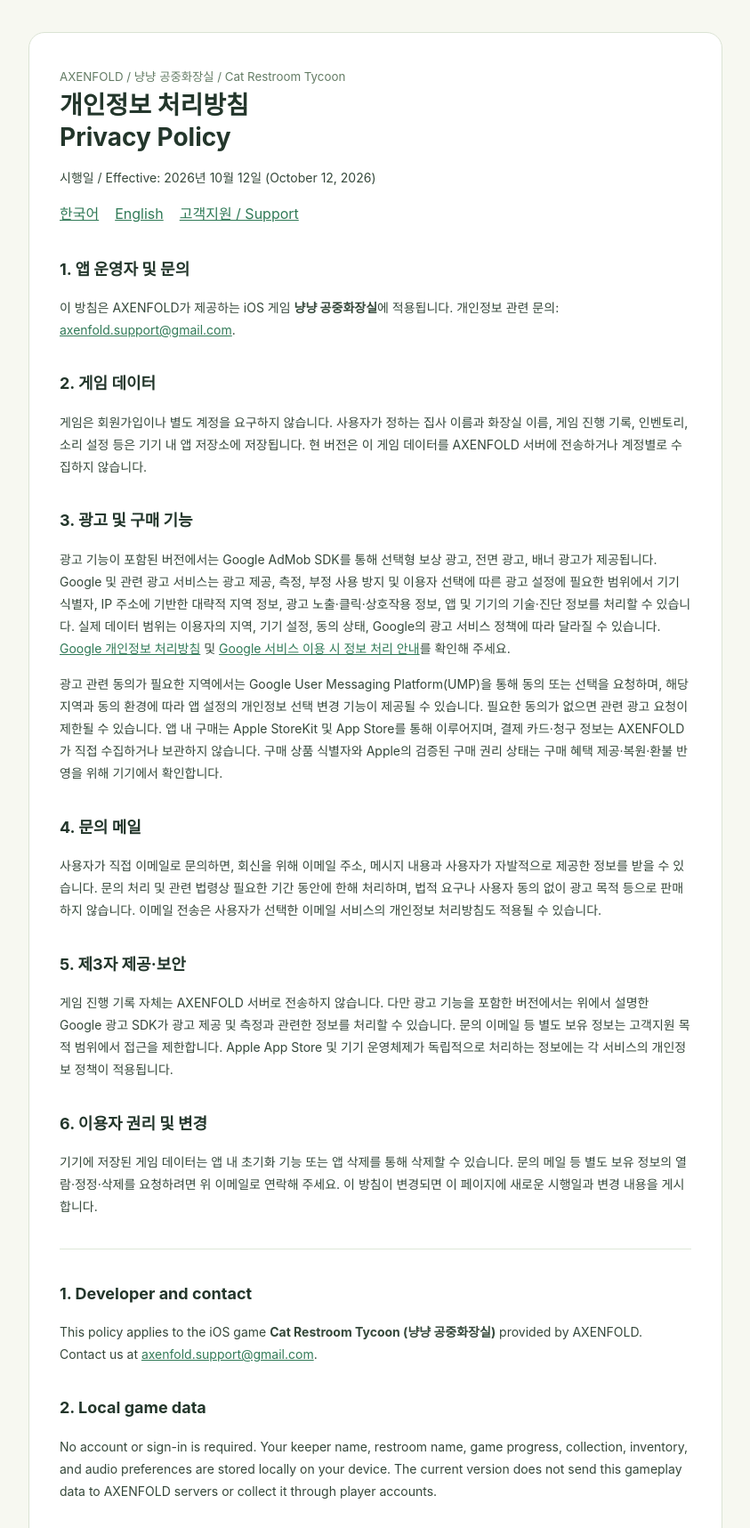
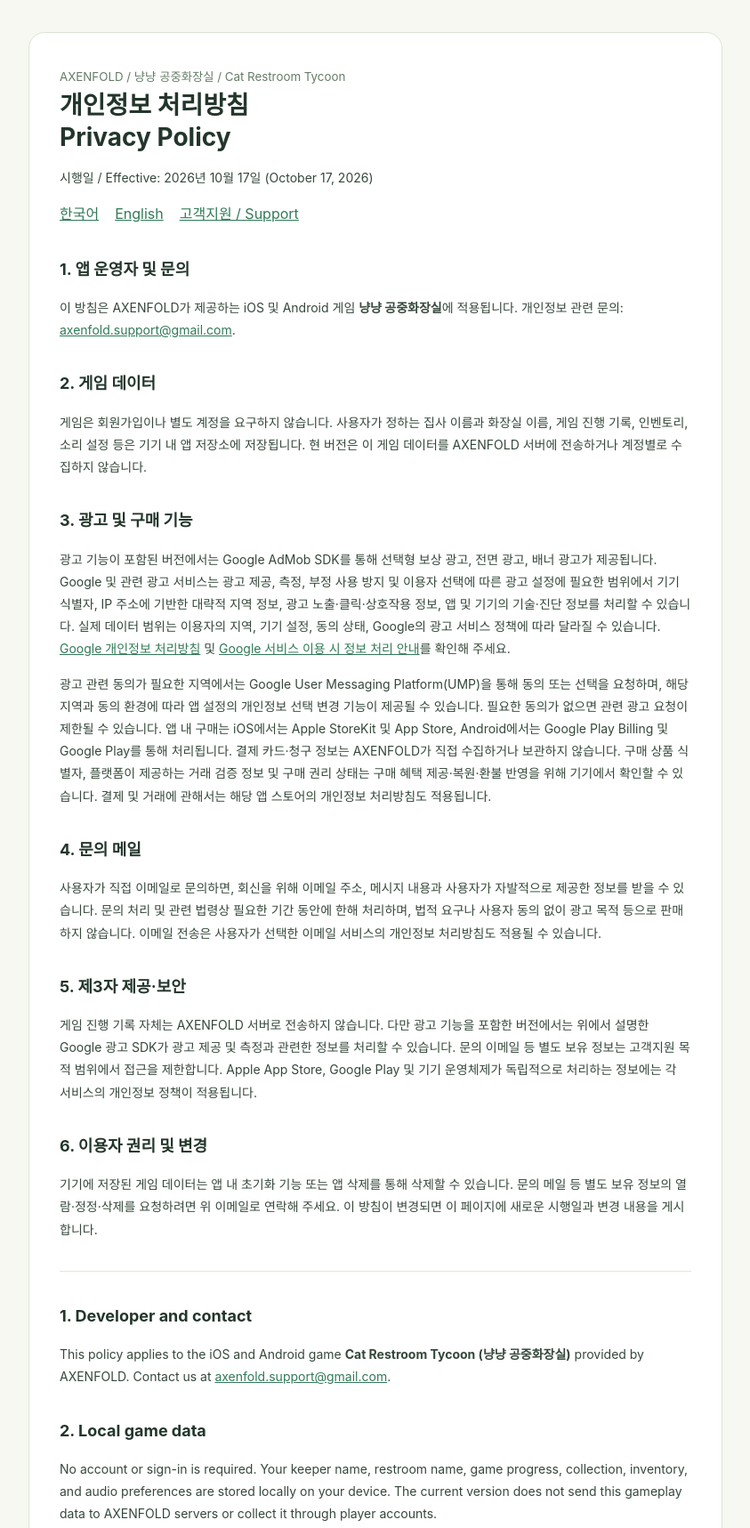
Before and after one commit to pzksfvpgnf-arch/axenfold-privacy, a plain HTML site: page cat-restroom/index.html in a window 1280 px wide. Shown: the top 1717 px of the page at 89% size, without its empty margins (218-1061 px from the left). Drawn offline with Linux system fonts and the light colour scheme.

Commit message:
Clarify iOS and Android privacy for Cat Restroom

```diff
--- a/cat-restroom/index.html
+++ b/cat-restroom/index.html
@@ -10,32 +10,32 @@
 </style></head><body><main>
 <small>AXENFOLD / 냥냥 공중화장실 / Cat Restroom Tycoon</small>
 <h1>개인정보 처리방침<br><span lang="en">Privacy Policy</span></h1>
-<p>시행일 / Effective: 2026년 10월 12일 (October 12, 2026)</p>
+<p>시행일 / Effective: 2026년 10월 17일 (October 17, 2026)</p>
 <nav><a href="#ko">한국어</a><a href="#en">English</a><a href="support/">고객지원 / Support</a></nav>
 <section id="ko">
 <h2>1. 앱 운영자 및 문의</h2>
-<p>이 방침은 AXENFOLD가 제공하는 iOS 게임 <strong>냥냥 공중화장실</strong>에 적용됩니다. 개인정보 관련 문의: <a href="mailto:axenfold.support@gmail.com">axenfold.support@gmail.com</a>.</p>
+<p>이 방침은 AXENFOLD가 제공하는 iOS 및 Android 게임 <strong>냥냥 공중화장실</strong>에 적용됩니다. 개인정보 관련 문의: <a href="mailto:axenfold.support@gmail.com">axenfold.support@gmail.com</a>.</p>
 <h2>2. 게임 데이터</h2>
 <p>게임은 회원가입이나 별도 계정을 요구하지 않습니다. 사용자가 정하는 집사 이름과 화장실 이름, 게임 진행 기록, 인벤토리, 소리 설정 등은 기기 내 앱 저장소에 저장됩니다. 현 버전은 이 게임 데이터를 AXENFOLD 서버에 전송하거나 계정별로 수집하지 않습니다.</p>
 <h2>3. 광고 및 구매 기능</h2>
 <p>광고 기능이 포함된 버전에서는 Google AdMob SDK를 통해 선택형 보상 광고, 전면 광고, 배너 광고가 제공됩니다. Google 및 관련 광고 서비스는 광고 제공, 측정, 부정 사용 방지 및 이용자 선택에 따른 광고 설정에 필요한 범위에서 기기 식별자, IP 주소에 기반한 대략적 지역 정보, 광고 노출·클릭·상호작용 정보, 앱 및 기기의 기술·진단 정보를 처리할 수 있습니다. 실제 데이터 범위는 이용자의 지역, 기기 설정, 동의 상태, Google의 광고 서비스 정책에 따라 달라질 수 있습니다. <a href="https://policies.google.com/privacy">Google 개인정보 처리방침</a> 및 <a href="https://policies.google.com/technologies/partner-sites">Google 서비스 이용 시 정보 처리 안내</a>를 확인해 주세요.</p>
-<p>광고 관련 동의가 필요한 지역에서는 Google User Messaging Platform(UMP)을 통해 동의 또는 선택을 요청하며, 해당 지역과 동의 환경에 따라 앱 설정의 개인정보 선택 변경 기능이 제공될 수 있습니다. 필요한 동의가 없으면 관련 광고 요청이 제한될 수 있습니다. 앱 내 구매는 Apple StoreKit 및 App Store를 통해 이루어지며, 결제 카드·청구 정보는 AXENFOLD가 직접 수집하거나 보관하지 않습니다. 구매 상품 식별자와 Apple의 검증된 구매 권리 상태는 구매 혜택 제공·복원·환불 반영을 위해 기기에서 확인합니다.</p>
+<p>광고 관련 동의가 필요한 지역에서는 Google User Messaging Platform(UMP)을 통해 동의 또는 선택을 요청하며, 해당 지역과 동의 환경에 따라 앱 설정의 개인정보 선택 변경 기능이 제공될 수 있습니다. 필요한 동의가 없으면 관련 광고 요청이 제한될 수 있습니다. 앱 내 구매는 iOS에서는 Apple StoreKit 및 App Store, Android에서는 Google Play Billing 및 Google Play를 통해 처리됩니다. 결제 카드·청구 정보는 AXENFOLD가 직접 수집하거나 보관하지 않습니다. 구매 상품 식별자, 플랫폼이 제공하는 거래 검증 정보 및 구매 권리 상태는 구매 혜택 제공·복원·환불 반영을 위해 기기에서 확인할 수 있습니다. 결제 및 거래에 관해서는 해당 앱 스토어의 개인정보 처리방침도 적용됩니다.</p>
 <h2>4. 문의 메일</h2>
 <p>사용자가 직접 이메일로 문의하면, 회신을 위해 이메일 주소, 메시지 내용과 사용자가 자발적으로 제공한 정보를 받을 수 있습니다. 문의 처리 및 관련 법령상 필요한 기간 동안에 한해 처리하며, 법적 요구나 사용자 동의 없이 광고 목적 등으로 판매하지 않습니다. 이메일 전송은 사용자가 선택한 이메일 서비스의 개인정보 처리방침도 적용될 수 있습니다.</p>
 <h2>5. 제3자 제공·보안</h2>
-<p>게임 진행 기록 자체는 AXENFOLD 서버로 전송하지 않습니다. 다만 광고 기능을 포함한 버전에서는 위에서 설명한 Google 광고 SDK가 광고 제공 및 측정과 관련한 정보를 처리할 수 있습니다. 문의 이메일 등 별도 보유 정보는 고객지원 목적 범위에서 접근을 제한합니다. Apple App Store 및 기기 운영체제가 독립적으로 처리하는 정보에는 각 서비스의 개인정보 정책이 적용됩니다.</p>
+<p>게임 진행 기록 자체는 AXENFOLD 서버로 전송하지 않습니다. 다만 광고 기능을 포함한 버전에서는 위에서 설명한 Google 광고 SDK가 광고 제공 및 측정과 관련한 정보를 처리할 수 있습니다. 문의 이메일 등 별도 보유 정보는 고객지원 목적 범위에서 접근을 제한합니다. Apple App Store, Google Play 및 기기 운영체제가 독립적으로 처리하는 정보에는 각 서비스의 개인정보 정책이 적용됩니다.</p>
 <h2>6. 이용자 권리 및 변경</h2>
 <p>기기에 저장된 게임 데이터는 앱 내 초기화 기능 또는 앱 삭제를 통해 삭제할 수 있습니다. 문의 메일 등 별도 보유 정보의 열람·정정·삭제를 요청하려면 위 이메일로 연락해 주세요. 이 방침이 변경되면 이 페이지에 새로운 시행일과 변경 내용을 게시합니다.</p>
 </section>
 <hr>
 <section id="en" lang="en">
 <h2>1. Developer and contact</h2>
-<p>This policy applies to the iOS game <strong>Cat Restroom Tycoon (냥냥 공중화장실)</strong> provided by AXENFOLD. Contact us at <a href="mailto:axenfold.support@gmail.com">axenfold.support@gmail.com</a>.</p>
+<p>This policy applies to the iOS and Android game <strong>Cat Restroom Tycoon (냥냥 공중화장실)</strong> provided by AXENFOLD. Contact us at <a href="mailto:axenfold.support@gmail.com">axenfold.support@gmail.com</a>.</p>
 <h2>2. Local game data</h2>
 <p>No account or sign-in is required. Your keeper name, restroom name, game progress, collection, inventory, and audio preferences are stored locally on your device. The current version does not send this gameplay data to AXENFOLD servers or collect it through player accounts.</p>
 <h2>3. Advertising and purchases</h2>
 <p>Versions with ads use the Google AdMob SDK for optional rewarded, interstitial, and banner ads. Google and its advertising partners may process device identifiers, IP-derived approximate location, ad impressions and interactions, and technical or diagnostic information for ad delivery, measurement, security, and applicable advertising choices. The specific processing depends on the region, device settings, consent status, and Google services. See <a href="https://policies.google.com/privacy">Google Privacy Policy</a> and <a href="https://policies.google.com/technologies/partner-sites">How Google uses information from partner apps</a>.</p>
-<p>Where required, we use Google's User Messaging Platform (UMP) to request privacy choices. An option to revisit privacy choices may be available in app settings when required. Ads may be restricted where consent is necessary but absent. Non-consumable purchases are handled by Apple StoreKit and the App Store. AXENFOLD does not directly collect card or billing details; the app verifies Apple purchase entitlements on-device to grant, restore, or revoke purchased features.</p>
+<p>Where required, we use Google's User Messaging Platform (UMP) to request privacy choices. An option to revisit privacy choices may be available in app settings when required. Ads may be restricted where consent is necessary but absent. Non-consumable purchases are handled through Apple StoreKit and the App Store on iOS, and through Google Play Billing and Google Play on Android. AXENFOLD does not directly collect or store payment card details. Product identifiers, platform-supplied verification information and purchase entitlements may be checked on-device to grant, restore, or revoke purchased features. Each platform store also applies its own privacy policy to payment and transaction processing.</p>
 <h2>4. Support emails</h2>
 <p>If you voluntarily contact us by email, we receive your email address, the content of your message, and other details you choose to provide to respond to your inquiry. We process this information only as necessary for support or applicable legal obligations. We do not sell it for advertising. Your email provider's privacy policy may also apply.</p>
 <h2>5. Sharing and security</h2>
```
Also changed, not shown: cat-restroom/support/index.html (+2 -2 lines).
